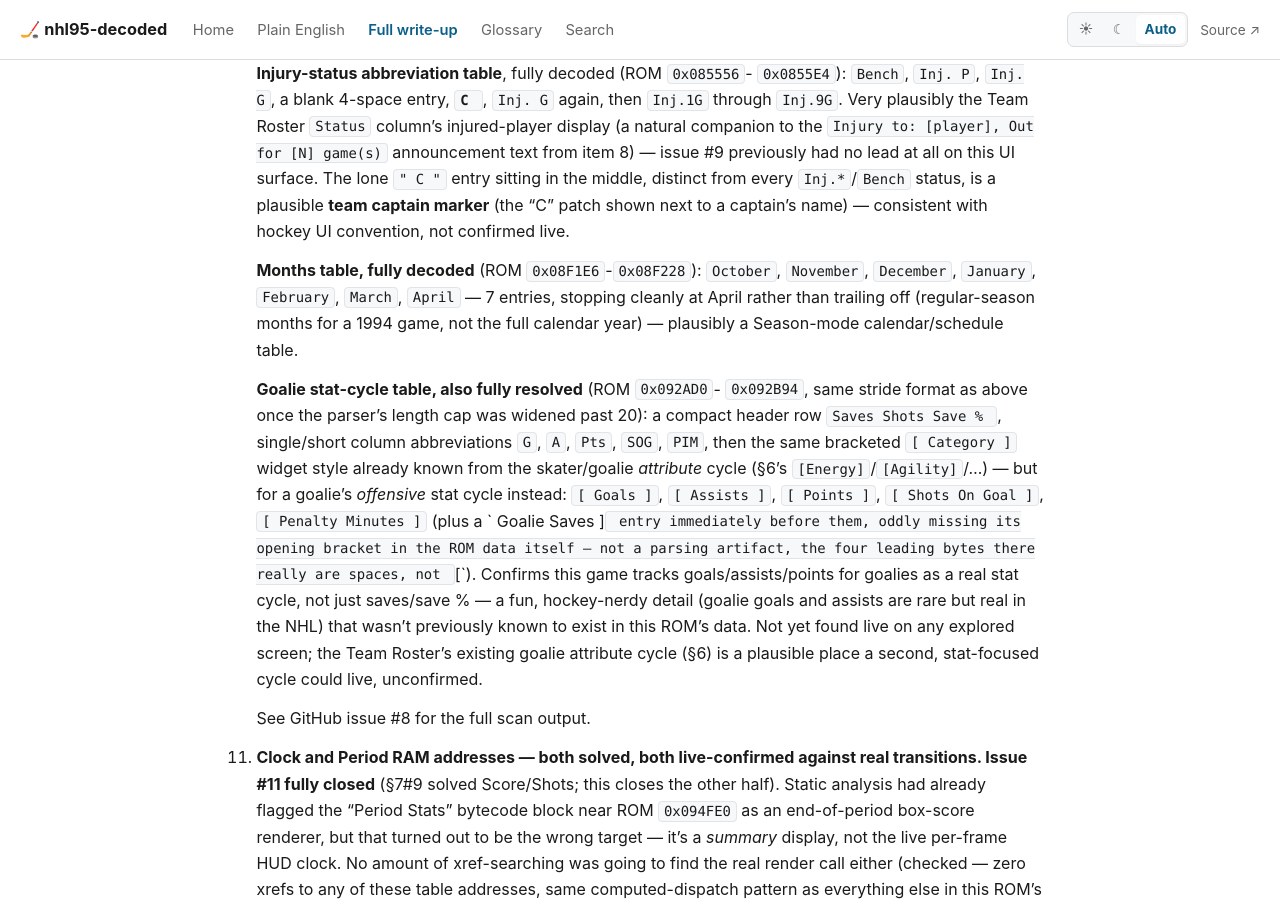
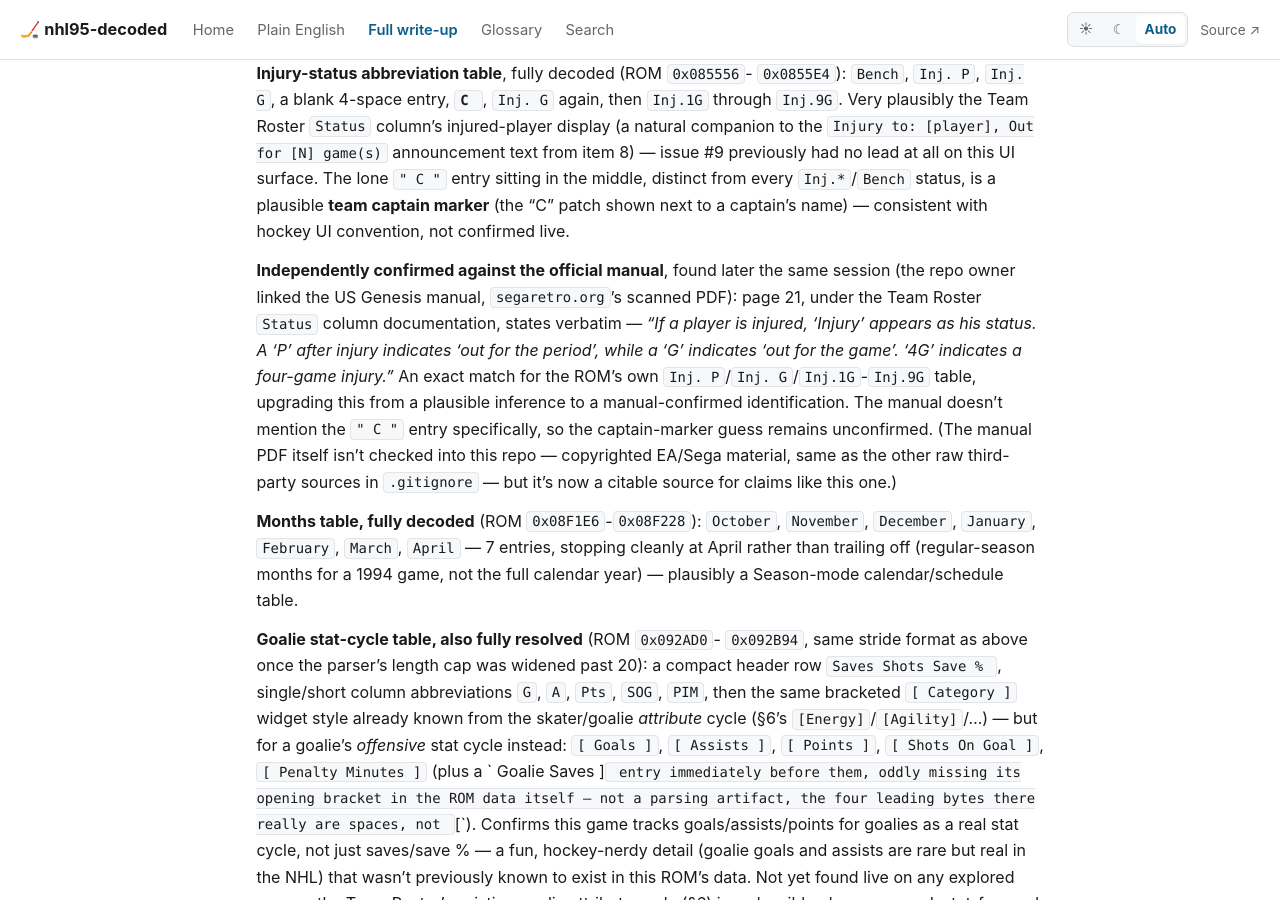
Before and after one commit to BreakableHoodie/nhl95-decoded, a Jekyll site: the page built from docs/FINDINGS.md, in a window 1280 px wide and 900 px high, scrolled down 40465 px. Built offline with Jekyll 4.4.1, drawn with Linux system fonts in a browser that asks for light colours; our own code applies the rules of GitHub Pages for plain Markdown files.

Commit message:
Confirm the injury-status table against the official NHL 95 manual
Page 21 of the US Genesis manual states verbatim: "A 'P' after injury
indicates 'out for the period', while a 'G' indicates 'out for the
game'. '4G' indicates a four-game injury" -- an exact match for the
ROM's Inj. P/Inj. G/Inj.1G-Inj.9G table found earlier tonight, upgrading
it from a plausible inference to a manual-confirmed identification.

Co-Authored-By: Claude Sonnet 5 <noreply@anthropic.com>
Claude-Session: https://claude.ai/code/session_011aZ1aA9KD8EzFd2c37CkWn

```diff
--- a/docs/FINDINGS.md
+++ b/docs/FINDINGS.md
@@ -1987,6 +1987,21 @@ loop (`0x0083E88`). See §5.
     (the "C" patch shown next to a captain's name) — consistent with
     hockey UI convention, not confirmed live.
 
+    **Independently confirmed against the official manual**, found later
+    the same session (the repo owner linked the US Genesis manual,
+    `segaretro.org`'s scanned PDF): page 21, under the Team Roster
+    `Status` column documentation, states verbatim — *"If a player is
+    injured, 'Injury' appears as his status. A 'P' after injury indicates
+    'out for the period', while a 'G' indicates 'out for the game'. '4G'
+    indicates a four-game injury."* An exact match for the ROM's own
+    `Inj. P`/`Inj. G`/`Inj.1G`-`Inj.9G` table, upgrading this from a
+    plausible inference to a manual-confirmed identification. The manual
+    doesn't mention the `" C  "` entry specifically, so the captain-marker
+    guess remains unconfirmed. (The manual PDF itself isn't checked into
+    this repo — copyrighted EA/Sega material, same as the other raw
+    third-party sources in `.gitignore` — but it's now a citable source
+    for claims like this one.)
+
     **Months table, fully decoded** (ROM `0x08F1E6`-`0x08F228`): `October`,
     `November`, `December`, `January`, `February`, `March`, `April` — 7
     entries, stopping cleanly at April rather than trailing off
```
